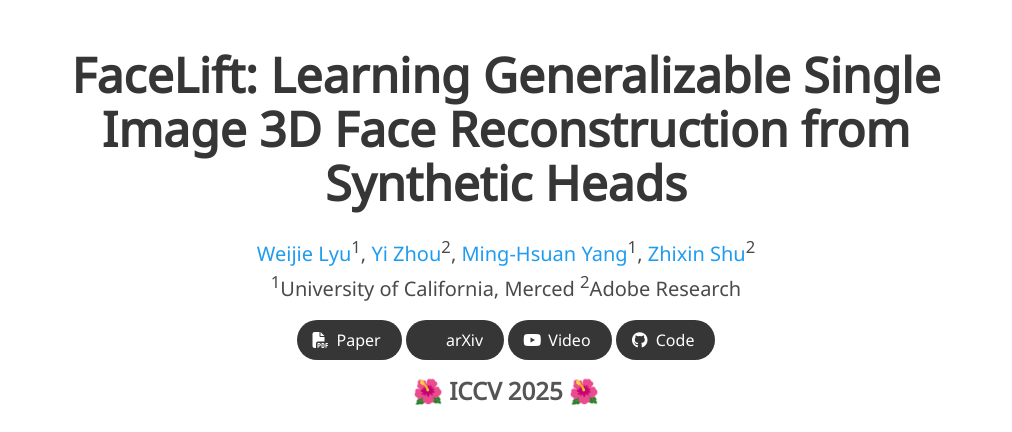
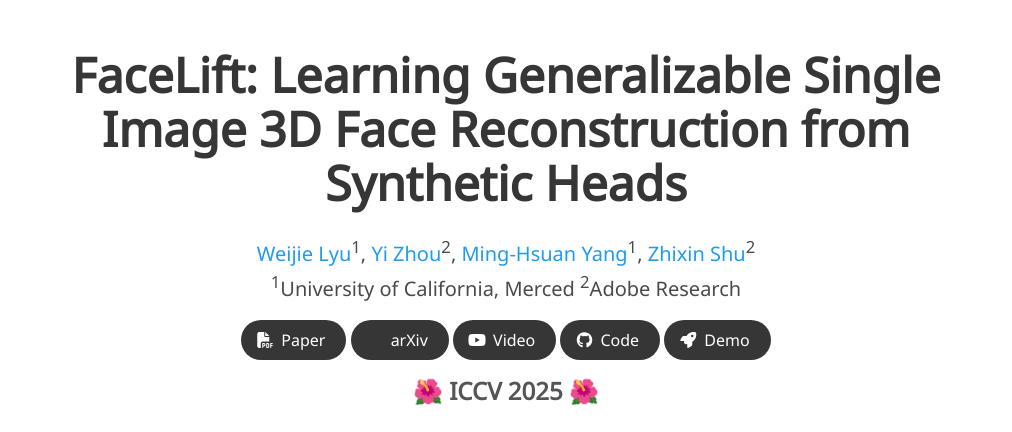
Before and after one commit to weijielyu/FaceLift, a plain HTML site: page index.html in a window 1280 px wide. Shown: the top 432 px of the page, without its empty margins (134-1146 px from the left). Drawn offline with nearby package versions, Linux system fonts and the light colour scheme; some icons are missing; a web font is replaced by a local one.

Commit message:
Update index.html

```diff
--- a/index.html
+++ b/index.html
@@ -83,7 +83,7 @@
               </span>
               <!-- Video Link. -->
               <span class="link-block">
-                <a href="https://youtu.be/lf0Gck9UOcU"
+                <a href="https://youtu.be/H-EZKmuYvRM"
                    class="external-link button is-normal is-rounded is-dark">
                   <span class="icon">
                       <i class="fab fa-youtube"></i>
@@ -100,6 +100,16 @@
                   </span>
                   <span>Code</span>
                   </a>
+              </span>
+              <!-- Demo Link. -->
+              <span class="link-block">
+                <a href="https://huggingface.co/spaces/wlyu/FaceLift"
+                   class="external-link button is-normal is-rounded is-dark">
+                  <span class="icon">
+                      <i class="fas fa-rocket"></i>
+                  </span>
+                  <span>Demo</span>
+                </a>
               </span>
             </div>
           </div>
```
